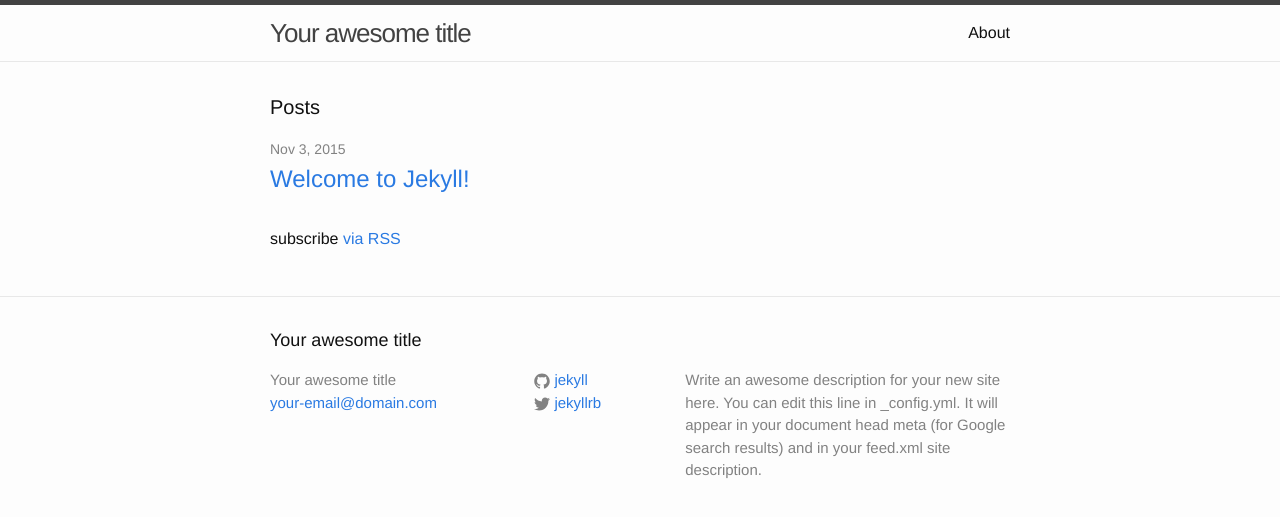
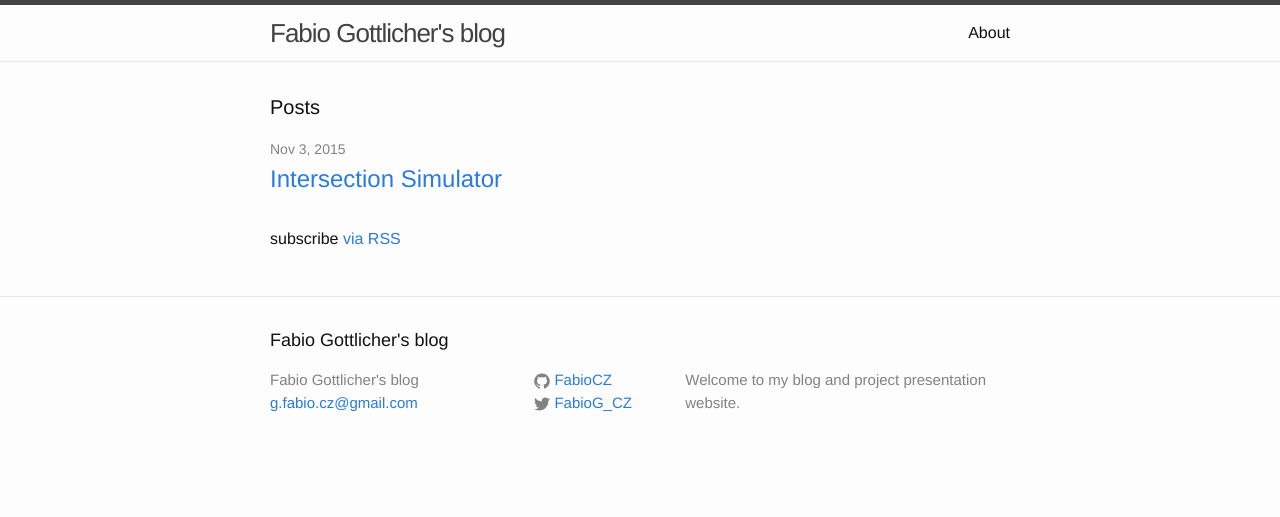
Before and after one commit to FabioCZ/Fabiocz.github.io, a Jekyll site: the page built from index.html, in a window 1280 px wide. Shown: the top 517 px of the page. Built offline with Jekyll 4.4.1, drawn with Linux system fonts in a browser that asks for light colours.

Commit message:
bunch of new stuff

```diff
--- a/_config.yml
+++ b/_config.yml
@@ -6,16 +6,14 @@
 # 'jekyll serve'. If you change this file, please restart the server process.
 
 # Site settings
-title: Your awesome title
-email: your-email@domain.com
+title: Fabio Gottlicher's blog
+email: g.fabio.cz@gmail.com
 description: > # this means to ignore newlines until "baseurl:"
-  Write an awesome description for your new site here. You can edit this
-  line in _config.yml. It will appear in your document head meta (for
-  Google search results) and in your feed.xml site description.
+  Welcome to my blog and project presentation website.
 baseurl: "" # the subpath of your site, e.g. /blog
 url: "http://yourdomain.com" # the base hostname & protocol for your site
-twitter_username: jekyllrb
-github_username:  jekyll
+twitter_username: FabioG_CZ
+github_username:  FabioCZ
 
 # Build settings
 markdown: kramdown
```
Also changed, not shown: _posts/2015-11-03-IntersectionSim.markdown (added, +15 -0 lines), _posts/2015-11-03-welcome-to-jekyll.markdown (deleted, +0 -25 lines).
